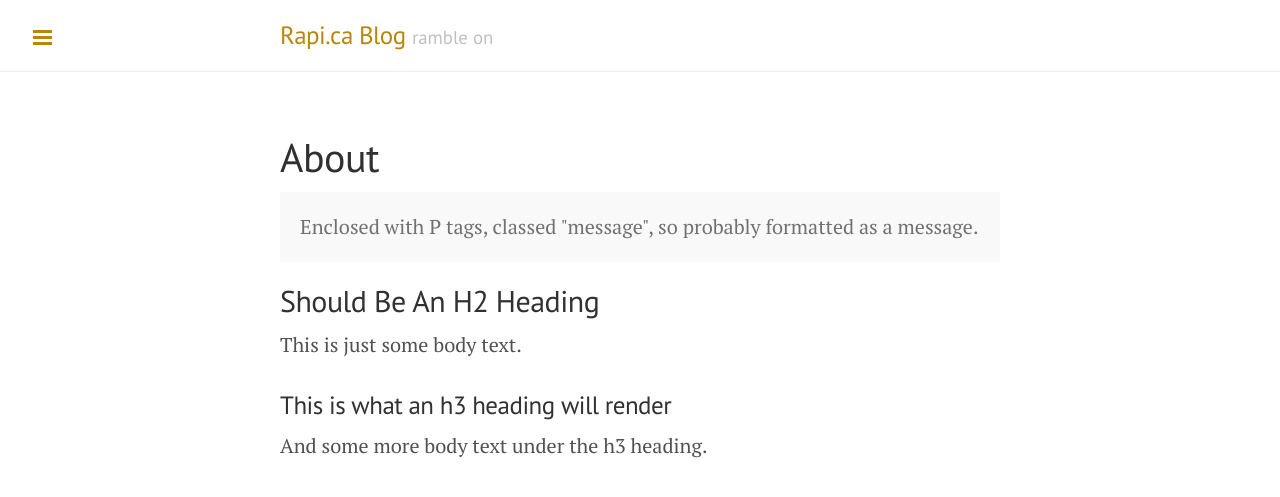
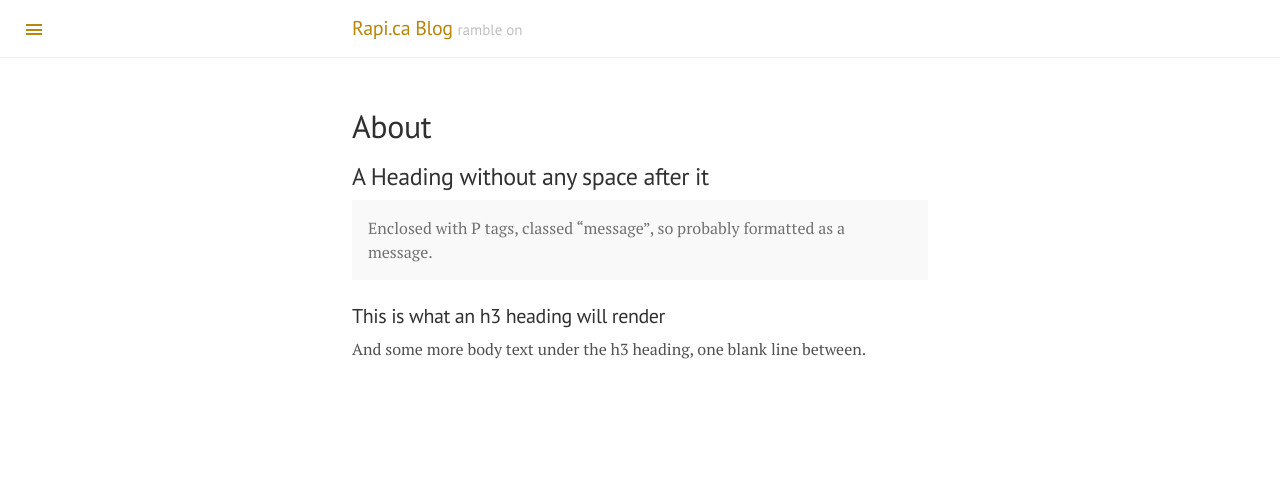
Before and after one commit to nikolasc/nikolasc.github.io, a Jekyll site: the page built from about.md, in a window 1280 px wide. Shown: the top 497 px of the page. Built offline with Jekyll 4.4.1, drawn with Linux system fonts in a browser that asks for light colours.

Commit message:
moved assets from public/ to /

```diff
--- a/_includes/head.html
+++ b/_includes/head.html
@@ -15,14 +15,14 @@
   </title>
 
   <!-- CSS -->
-  <link rel="stylesheet" href="{{ site.baseurl }}public/css/poole.css">
-  <link rel="stylesheet" href="{{ site.baseurl }}public/css/syntax.css">
-  <link rel="stylesheet" href="{{ site.baseurl }}public/css/lanyon.css">
+  <link rel="stylesheet" href="{{ site.baseurl }}css/poole.css">
+  <link rel="stylesheet" href="{{ site.baseurl }}css/syntax.css">
+  <link rel="stylesheet" href="{{ site.baseurl }}css/lanyon.css">
   <link rel="stylesheet" href="http://fonts.googleapis.com/css?family=PT+Serif:400,400italic,700|PT+Sans:400">
 
   <!-- Icons -->
-  <link rel="apple-touch-icon-precomposed" sizes="144x144" href="{{ site.baseurl }}public/apple-touch-icon-precomposed.png">
-  <link rel="shortcut icon" href="{{ site.baseurl }}public/favicon.ico">
+  <link rel="apple-touch-icon-precomposed" sizes="144x144" href="{{ site.baseurl }}apple-touch-icon-precomposed.png">
+  <link rel="shortcut icon" href="{{ site.baseurl }}favicon.ico">
 
   <!-- RSS -->
   <link rel="alternate" type="application/rss+xml" title="RSS" href="/atom.xml">
--- a/about.md
+++ b/about.md
@@ -2,15 +2,10 @@
 layout: page
 title: About
 ---
-
-<p class="message">
-  Enclosed with P tags, classed "message", so probably formatted as a message.
-</p>
-
-## Should Be An H2 Heading
-
-This is just some body text.
+## A Heading without any space after it
+Enclosed with P tags, classed "message", so probably formatted as a message.
+{: .message}
 
 ### This is what an h3 heading will render
 
-And some more body text under the h3 heading.
+And some more body text under the h3 heading, one blank line between.
--- a/public/css/poole.css
+++ b/css/poole.css
@@ -47,14 +47,16 @@
   padding: 0;
 }
 
+/* change font-size here and on any media queries to adjust site layout */
 html {
   font-family: "Helvetica Neue", Helvetica, Arial, sans-serif;
   font-size: 14px;
-  line-height: 1.5;
+  line-height: 1.4;
 }
 @media (min-width: 38em) {
   html {
-    font-size: 20px;
+    font-size: 16px;
+    line-height: 1.5;
   }
 }
 
```
Also changed, not shown: _posts/2014-08-06-First-Post.md (added, +8 -0 lines), contact.md (+2 -4 lines), README.md, apple-touch-icon-precomposed.png (renamed from public/apple-touch-icon-precomposed.png), css/lanyon.css (renamed from public/css/lanyon.css), css/syntax.css (renamed from public/css/syntax.css), favicon.ico (renamed from public/favicon.ico).
